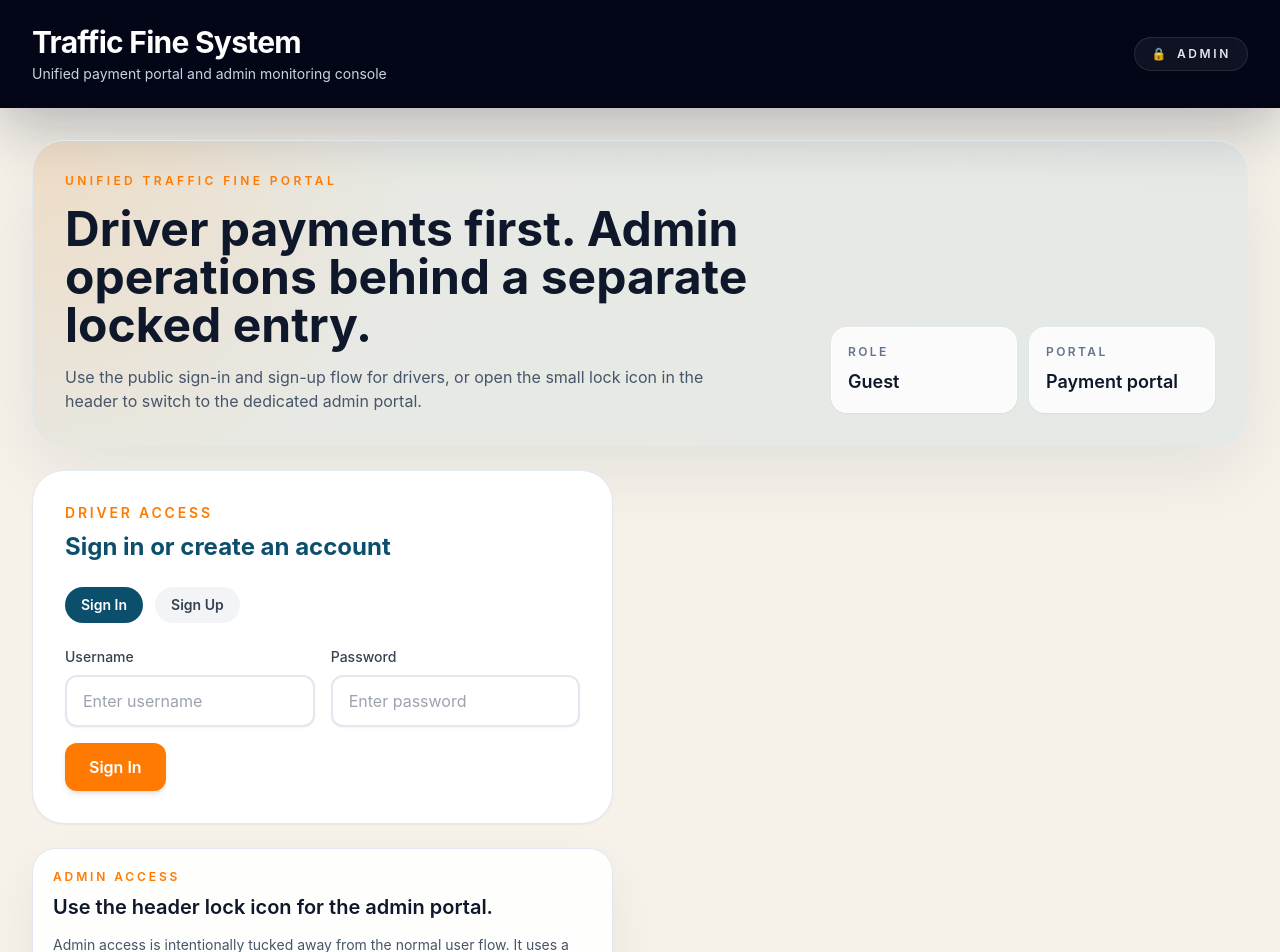
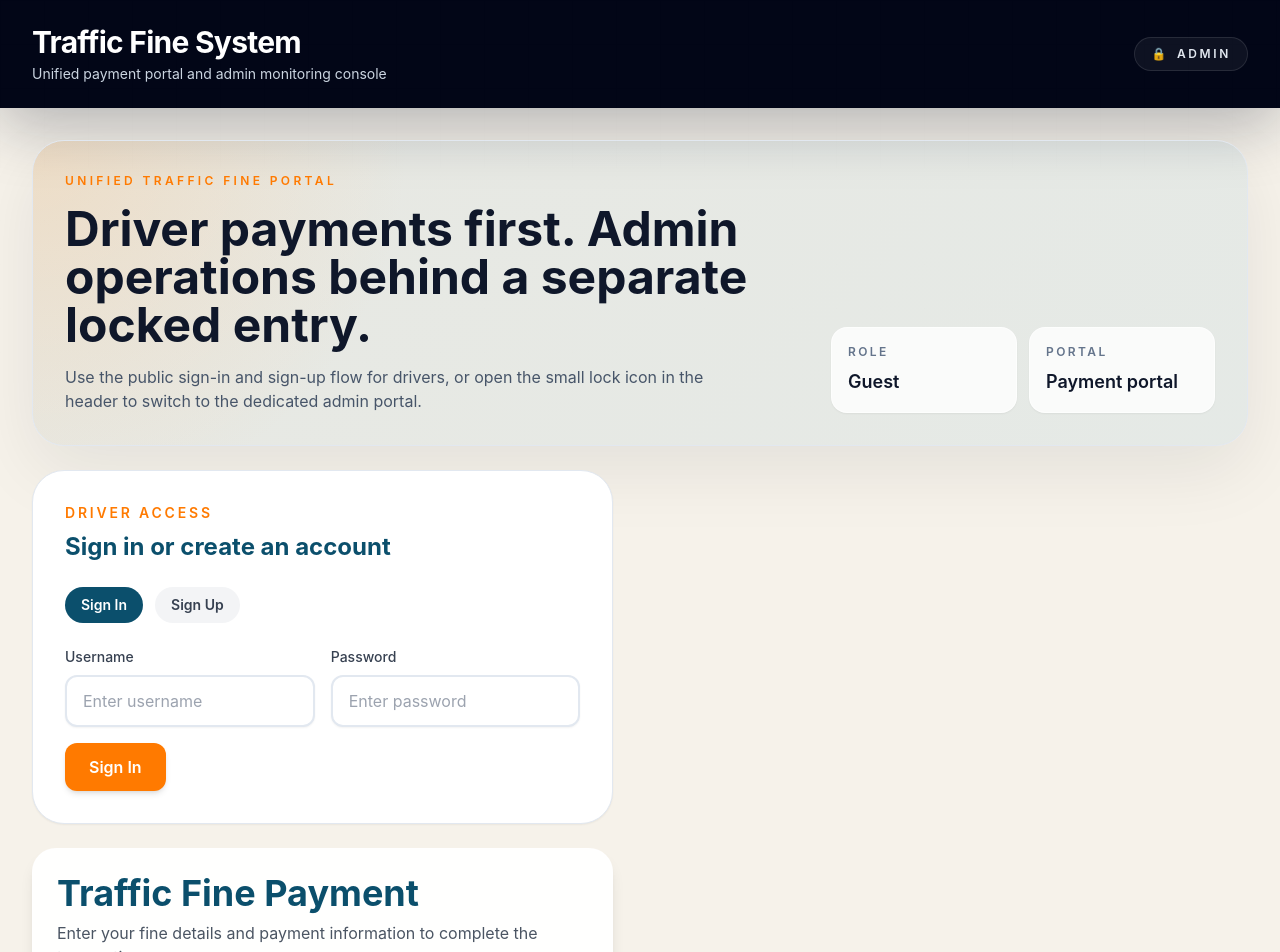
Before and after one commit to Mesit-Rathnayake/Traffic-Fine-System, a React (Vite) app in the folder traffic-fine-system-web-frontend/: page / in a window 1280 px wide. Shown: the top 952 px of the page. Built offline with nearby package versions, Linux system fonts and the light colour scheme; no server answers.

Commit message:
remove unwanted admin portal description

```diff
--- a/traffic-fine-system-web-frontend/src/App.jsx
+++ b/traffic-fine-system-web-frontend/src/App.jsx
@@ -567,7 +567,7 @@ function App() {
                 onSignOut={handleSignOut}
               />
 
-              {!isAdmin && activePortal !== 'admin' ? (
+              {/* {!isAdmin && activePortal !== 'admin' ? (
                 <section className="rounded-3xl border border-slate-200 bg-white/90 p-5 shadow-[0_18px_50px_rgba(15,23,42,0.06)]">
                   <p className="text-xs font-semibold uppercase tracking-[0.24em] text-primary-orange">
                     Admin access
@@ -580,7 +580,7 @@ function App() {
                     separate sign-in panel and only opens for ADMIN accounts.
                   </p>
                 </section>
-              ) : null}
+              ) : null} */}
 
               {activePortal === 'payment' ? <PaymentForm isAuthenticated={Boolean(authUser)} /> : null}
             </div>
```
